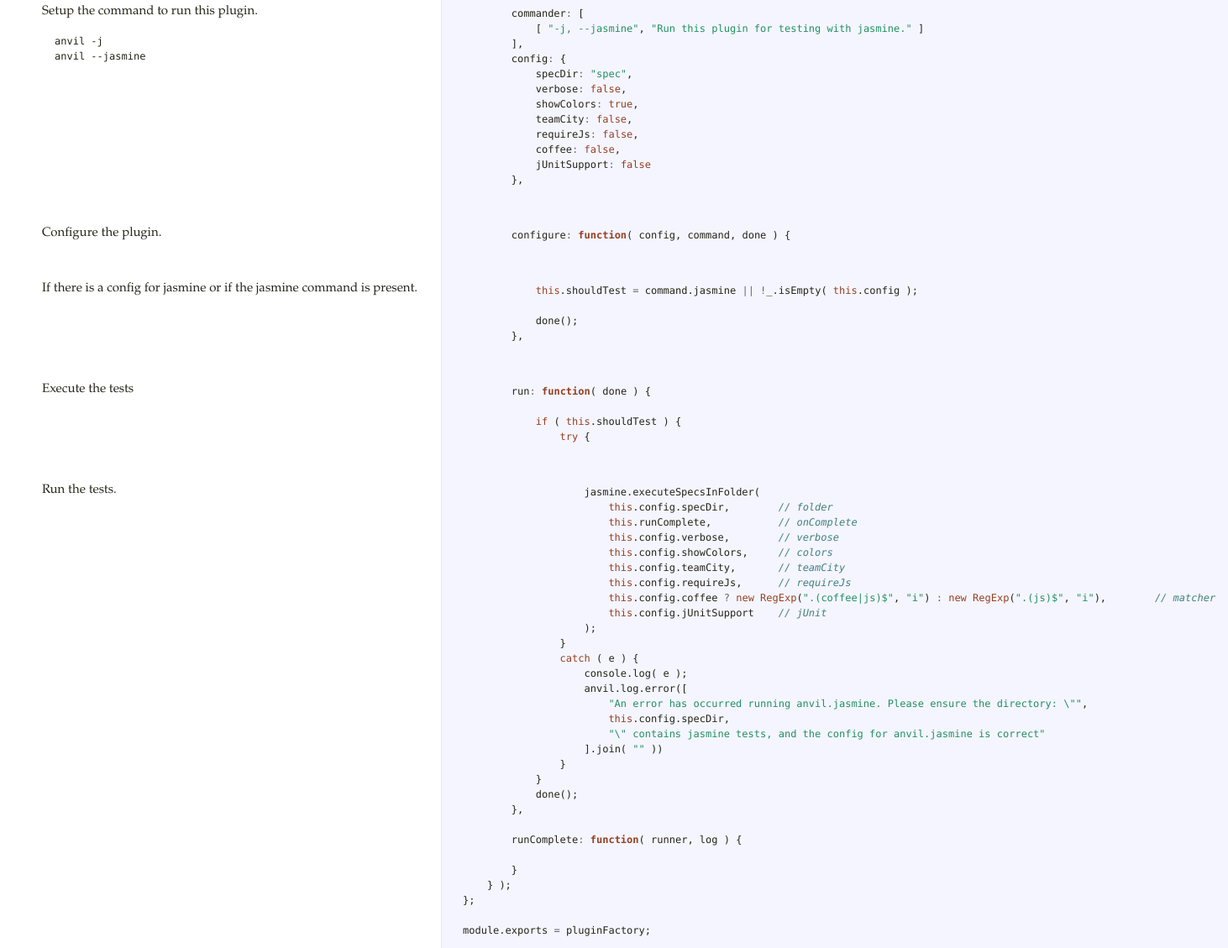
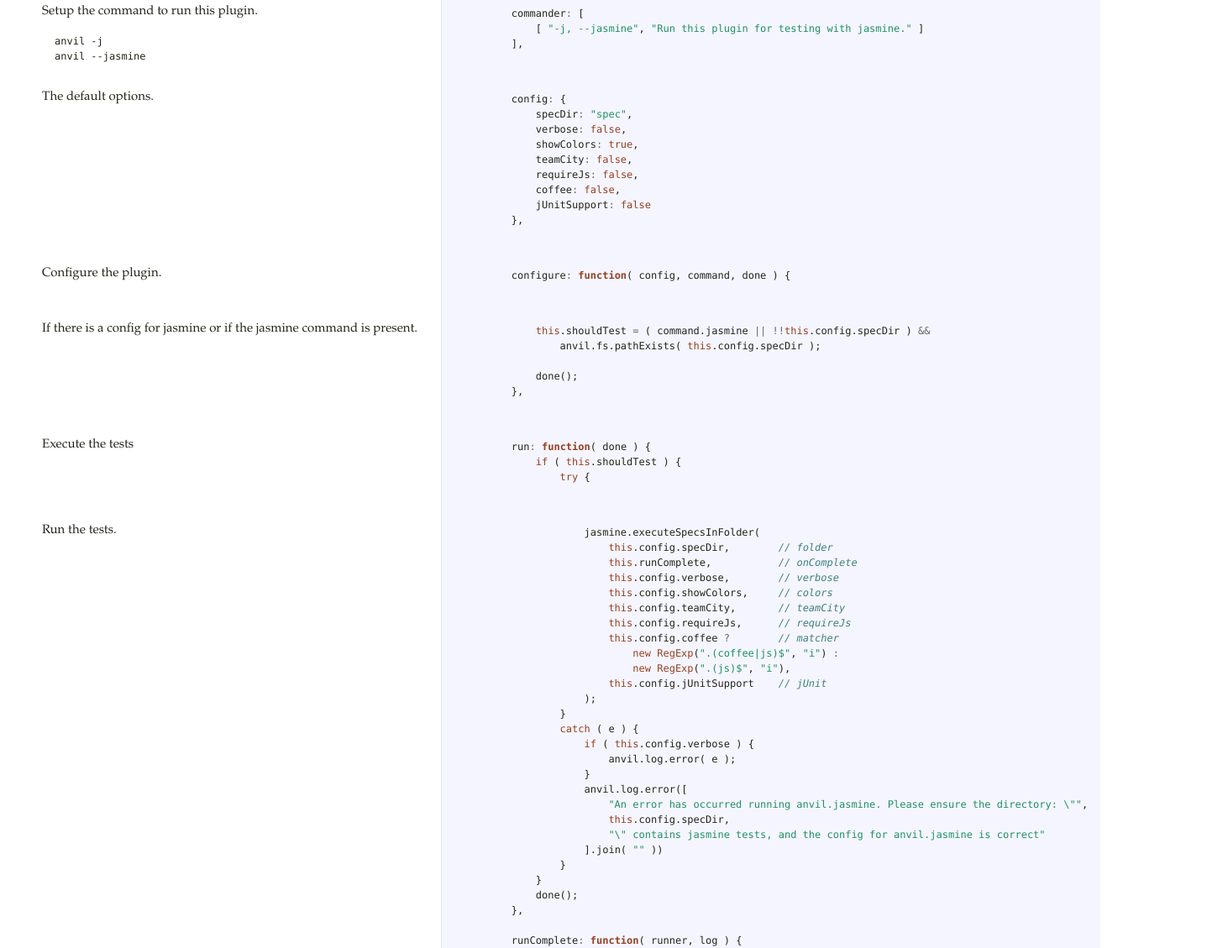
Before and after one commit to jcreamer898/anvil.jasmine, a website: page docs/plugin.html in a window 1280 px wide. Shown: the part 347-1476 px from the top of the page at 84% size, 1462 px wide, since content can reach past the window. Drawn offline with Linux system fonts and the light colour scheme.

Commit message:
Update docs, add in checks for errors, check specDir

```diff
--- a/docs/plugin.html
+++ b/docs/plugin.html
@@ -17,6 +17,8 @@
         <span class="nx">commander</span><span class="o">:</span> <span class="p">[</span>
             <span class="p">[</span> <span class="s2">&quot;-j, --jasmine&quot;</span><span class="p">,</span> <span class="s2">&quot;Run this plugin for testing with jasmine.&quot;</span> <span class="p">]</span>
         <span class="p">],</span>
+
+</pre></div>             </td>           </tr>                               <tr id="section-5">             <td class="docs">               <div class="pilwrap">                 <a class="pilcrow" href="#section-5">&#182;</a>               </div>               <p>The default options.</p>             </td>             <td class="code">               <div class="highlight"><pre>
         <span class="nx">config</span><span class="o">:</span> <span class="p">{</span>
             <span class="nx">specDir</span><span class="o">:</span> <span class="s2">&quot;spec&quot;</span><span class="p">,</span>
             <span class="nx">verbose</span><span class="o">:</span> <span class="kc">false</span><span class="p">,</span>
@@ -27,22 +29,22 @@
             <span class="nx">jUnitSupport</span><span class="o">:</span> <span class="kc">false</span>
         <span class="p">},</span>
 
-</pre></div>             </td>           </tr>                               <tr id="section-5">             <td class="docs">               <div class="pilwrap">                 <a class="pilcrow" href="#section-5">&#182;</a>               </div>               <p>Configure the plugin.</p>             </td>             <td class="code">               <div class="highlight"><pre>
+</pre></div>             </td>           </tr>                               <tr id="section-6">             <td class="docs">               <div class="pilwrap">                 <a class="pilcrow" href="#section-6">&#182;</a>               </div>               <p>Configure the plugin.</p>             </td>             <td class="code">               <div class="highlight"><pre>
         <span class="nx">configure</span><span class="o">:</span> <span class="kd">function</span><span class="p">(</span> <span class="nx">config</span><span class="p">,</span> <span class="nx">command</span><span class="p">,</span> <span class="nx">done</span> <span class="p">)</span> <span class="p">{</span>
 
-</pre></div>             </td>           </tr>                               <tr id="section-6">             <td class="docs">               <div class="pilwrap">                 <a class="pilcrow" href="#section-6">&#182;</a>               </div>               <p>If there is a config for jasmine or if the jasmine command is present.</p>             </td>             <td class="code">               <div class="highlight"><pre>
-            <span class="k">this</span><span class="p">.</span><span class="nx">shouldTest</span> <span class="o">=</span> <span class="nx">command</span><span class="p">.</span><span class="nx">jasmine</span> <span class="o">||</span> <span class="o">!</span><span class="nx">_</span><span class="p">.</span><span class="nx">isEmpty</span><span class="p">(</span> <span class="k">this</span><span class="p">.</span><span class="nx">config</span> <span class="p">);</span>
+</pre></div>             </td>           </tr>                               <tr id="section-7">             <td class="docs">               <div class="pilwrap">                 <a class="pilcrow" href="#section-7">&#182;</a>               </div>               <p>If there is a config for jasmine or if the jasmine command is present.</p>             </td>             <td class="code">               <div class="highlight"><pre>
+            <span class="k">this</span><span class="p">.</span><span class="nx">shouldTest</span> <span class="o">=</span> <span class="p">(</span> <span class="nx">command</span><span class="p">.</span><span class="nx">jasmine</span> <span class="o">||</span> <span class="o">!!</span><span class="k">this</span><span class="p">.</span><span class="nx">config</span><span class="p">.</span><span class="nx">specDir</span> <span class="p">)</span> <span class="o">&amp;&amp;</span>
+                <span class="nx">anvil</span><span class="p">.</span><span class="nx">fs</span><span class="p">.</span><span class="nx">pathExists</span><span class="p">(</span> <span class="k">this</span><span class="p">.</span><span class="nx">config</span><span class="p">.</span><span class="nx">specDir</span> <span class="p">);</span>
 
             <span class="nx">done</span><span class="p">();</span>
         <span class="p">},</span>
 
-</pre></div>             </td>           </tr>                               <tr id="section-7">             <td class="docs">               <div class="pilwrap">                 <a class="pilcrow" href="#section-7">&#182;</a>               </div>               <p>Execute the tests</p>             </td>             <td class="code">               <div class="highlight"><pre>
+</pre></div>             </td>           </tr>                               <tr id="section-8">             <td class="docs">               <div class="pilwrap">                 <a class="pilcrow" href="#section-8">&#182;</a>               </div>               <p>Execute the tests</p>             </td>             <td class="code">               <div class="highlight"><pre>
         <span class="nx">run</span><span class="o">:</span> <span class="kd">function</span><span class="p">(</span> <span class="nx">done</span> <span class="p">)</span> <span class="p">{</span>
-
             <span class="k">if</span> <span class="p">(</span> <span class="k">this</span><span class="p">.</span><span class="nx">shouldTest</span> <span class="p">)</span> <span class="p">{</span>
                 <span class="k">try</span> <span class="p">{</span>
 
-</pre></div>             </td>           </tr>                               <tr id="section-8">             <td class="docs">               <div class="pilwrap">                 <a class="pilcrow" href="#section-8">&#182;</a>               </div>               <p>Run the tests.</p>             </td>             <td class="code">               <div class="highlight"><pre>
+</pre></div>             </td>           </tr>                               <tr id="section-9">             <td class="docs">               <div class="pilwrap">                 <a class="pilcrow" href="#section-9">&#182;</a>               </div>               <p>Run the tests.</p>             </td>             <td class="code">               <div class="highlight"><pre>
                     <span class="nx">jasmine</span><span class="p">.</span><span class="nx">executeSpecsInFolder</span><span class="p">(</span>
                         <span class="k">this</span><span class="p">.</span><span class="nx">config</span><span class="p">.</span><span class="nx">specDir</span><span class="p">,</span>        <span class="c1">// folder</span>
                         <span class="k">this</span><span class="p">.</span><span class="nx">runComplete</span><span class="p">,</span>           <span class="c1">// onComplete</span>
@@ -50,12 +52,16 @@
                         <span class="k">this</span><span class="p">.</span><span class="nx">config</span><span class="p">.</span><span class="nx">showColors</span><span class="p">,</span>     <span class="c1">// colors</span>
                         <span class="k">this</span><span class="p">.</span><span class="nx">config</span><span class="p">.</span><span class="nx">teamCity</span><span class="p">,</span>       <span class="c1">// teamCity</span>
                         <span class="k">this</span><span class="p">.</span><span class="nx">config</span><span class="p">.</span><span class="nx">requireJs</span><span class="p">,</span>      <span class="c1">// requireJs</span>
-                        <span class="k">this</span><span class="p">.</span><span class="nx">config</span><span class="p">.</span><span class="nx">coffee</span> <span class="o">?</span> <span class="k">new</span> <span class="nb">RegExp</span><span class="p">(</span><span class="s2">&quot;.(coffee|js)$&quot;</span><span class="p">,</span> <span class="s2">&quot;i&quot;</span><span class="p">)</span> <span class="o">:</span> <span class="k">new</span> <span class="nb">RegExp</span><span class="p">(</span><span class="s2">&quot;.(js)$&quot;</span><span class="p">,</span> <span class="s2">&quot;i&quot;</span><span class="p">),</span>        <span class="c1">// matcher</span>
+                        <span class="k">this</span><span class="p">.</span><span class="nx">config</span><span class="p">.</span><span class="nx">coffee</span> <span class="o">?</span>        <span class="c1">// matcher</span>
+                            <span class="k">new</span> <span class="nb">RegExp</span><span class="p">(</span><span class="s2">&quot;.(coffee|js)$&quot;</span><span class="p">,</span> <span class="s2">&quot;i&quot;</span><span class="p">)</span> <span class="o">:</span>
+                            <span class="k">new</span> <span class="nb">RegExp</span><span class="p">(</span><span class="s2">&quot;.(js)$&quot;</span><span class="p">,</span> <span class="s2">&quot;i&quot;</span><span class="p">),</span>
                         <span class="k">this</span><span class="p">.</span><span class="nx">config</span><span class="p">.</span><span class="nx">jUnitSupport</span>    <span class="c1">// jUnit</span>
                     <span class="p">);</span>
                 <span class="p">}</span>
                 <span class="k">catch</span> <span class="p">(</span> <span class="nx">e</span> <span class="p">)</span> <span class="p">{</span>
-                    <span class="nx">console</span><span class="p">.</span><span class="nx">log</span><span class="p">(</span> <span class="nx">e</span> <span class="p">);</span>
+                    <span class="k">if</span> <span class="p">(</span> <span class="k">this</span><span class="p">.</span><span class="nx">config</span><span class="p">.</span><span class="nx">verbose</span> <span class="p">)</span> <span class="p">{</span>
+                        <span class="nx">anvil</span><span class="p">.</span><span class="nx">log</span><span class="p">.</span><span class="nx">error</span><span class="p">(</span> <span class="nx">e</span> <span class="p">);</span>
+                    <span class="p">}</span>
                     <span class="nx">anvil</span><span class="p">.</span><span class="nx">log</span><span class="p">.</span><span class="nx">error</span><span class="p">([</span>
                         <span class="s2">&quot;An error has occurred running anvil.jasmine. Please ensure the directory: \&quot;&quot;</span><span class="p">,</span>
                         <span class="k">this</span><span class="p">.</span><span class="nx">config</span><span class="p">.</span><span class="nx">specDir</span><span class="p">,</span>
--- a/package.json
+++ b/package.json
@@ -1,6 +1,6 @@
 {
   "name": "anvil.jasmine",
-  "version": "0.0.1",
+  "version": "0.0.2",
   "description": "A jasmine test runner for anvil.js",
   "main": "lib/plugin.js",
   "repository": {
```
Also changed, not shown: lib/plugin.js (+6 -3 lines), src/plugin.js (+6 -3 lines).
